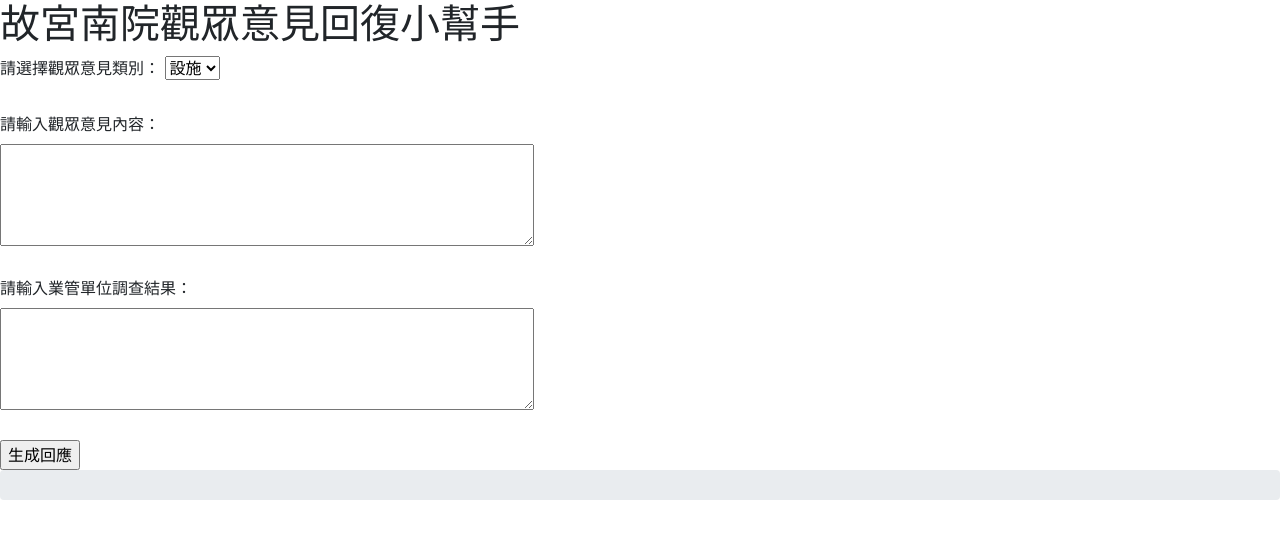
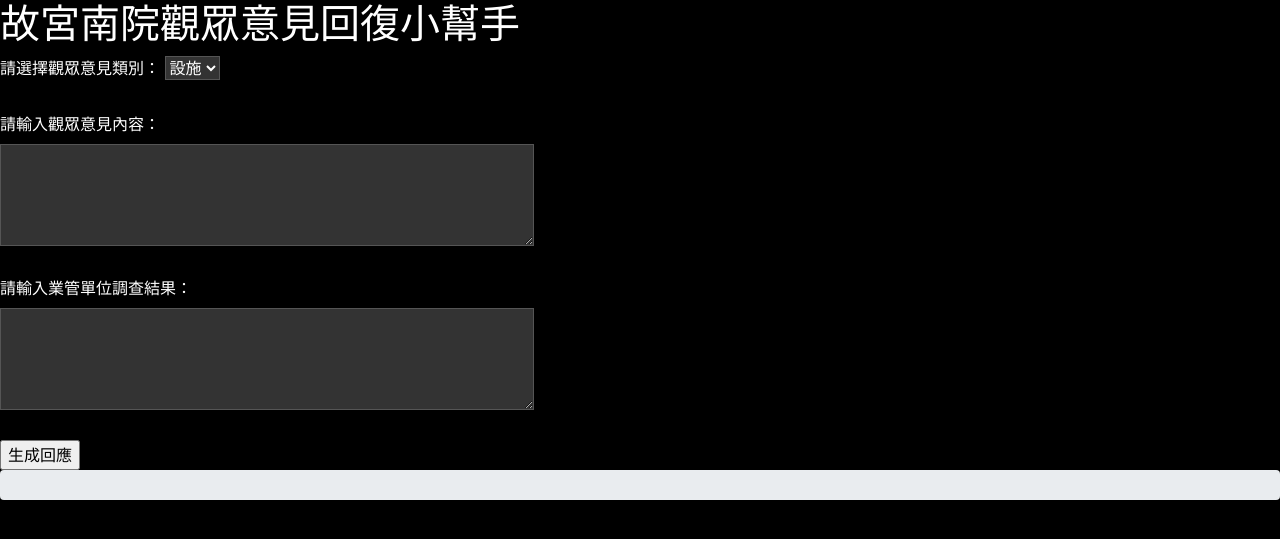
Before and after one commit to iwenchou/npmsbcc, a Flask app: page / in a window 1280 px wide. Shown: the top 539 px of the page. Run offline with Flask 2, Linux system fonts and the light colour scheme; some libraries are stand-ins or nearby versions.

Commit message:
Update index.html

```diff
--- a/templates/index.html
+++ b/templates/index.html
@@ -5,6 +5,23 @@
     <link rel="stylesheet" href="https://maxcdn.bootstrapcdn.com/bootstrap/4.5.2/css/bootstrap.min.css">
     <script src="https://ajax.googleapis.com/ajax/libs/jquery/3.5.1/jquery.min.js"></script>
     <script src="https://maxcdn.bootstrapcdn.com/bootstrap/4.5.2/js/bootstrap.min.js"></script>
+    <style>
+        body {
+            background-color: #000;
+            color: #fff;
+        }
+
+        textarea, select, button {
+            background-color: #333;
+            color: #fff;
+            border: 1px solid #555;
+        }
+
+        .progress-bar {
+            background-color: #fff;
+        }
+</style>
+
 </head>
 
 <body>
```
